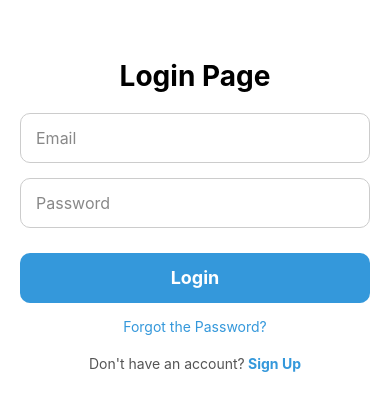
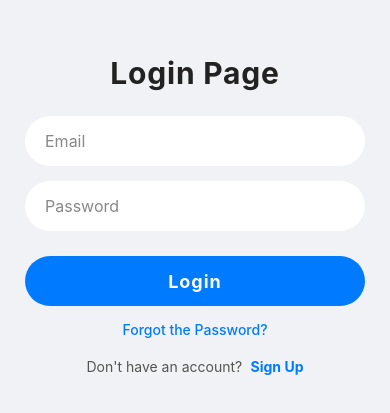
Before and after one commit to Sweep76/tasky, a React Native app: screen /Login in a window 390 px wide. Shown: the part 207-620 px from the top of the page. Built offline with nearby package versions, Linux system fonts and the light colour scheme.

Commit message:
style: refix layout loginstyle ratio

```diff
--- a/styles/loginStyles.ts
+++ b/styles/loginStyles.ts
@@ -5,42 +5,45 @@ const styles = StyleSheet.create({
     flex: 1,
     justifyContent: "center",
     alignItems: "center",
-    backgroundColor: "#fff",
-    paddingHorizontal: 20,
+    backgroundColor: "#f0f2f5",
+    paddingHorizontal: 25,
   },
   title: {
-    fontSize: 28,
-    fontWeight: "bold",
-    marginBottom: 20,
+    fontSize: 30,
+    fontWeight: "700",
+    color: "#222",
+    marginBottom: 25,
+    letterSpacing: 0.8,
   },
   input: {
     width: "100%",
     height: 50,
-    borderWidth: 1,
-    borderColor: "#ccc",
-    borderRadius: 10,
-    paddingHorizontal: 15,
+    backgroundColor: "#fff",
+    borderRadius: 25,
+    paddingHorizontal: 20,
     fontSize: 16,
     marginBottom: 15,
   },
   button: {
-    backgroundColor: "#3498db",
+    backgroundColor: "#007bff",
     width: "100%",
     height: 50,
     justifyContent: "center",
     alignItems: "center",
-    borderRadius: 10,
+    borderRadius: 25,
     marginTop: 10,
   },
   buttonText: {
     color: "#fff",
     fontSize: 18,
     fontWeight: "bold",
+    letterSpacing: 1,
   },
   forgotPassword: {
     marginTop: 15,
-    color: "#3498db",
+    color: "#007bff",
     fontSize: 14,
+    fontWeight: "500",
   },
   signupContainer: {
     flexDirection: "row",
@@ -52,8 +55,9 @@ const styles = StyleSheet.create({
   },
   signupLink: {
     fontSize: 14,
-    color: "#3498db",
+    color: "#007bff",
     fontWeight: "bold",
+    marginLeft: 5,
   },
 });
 
```
